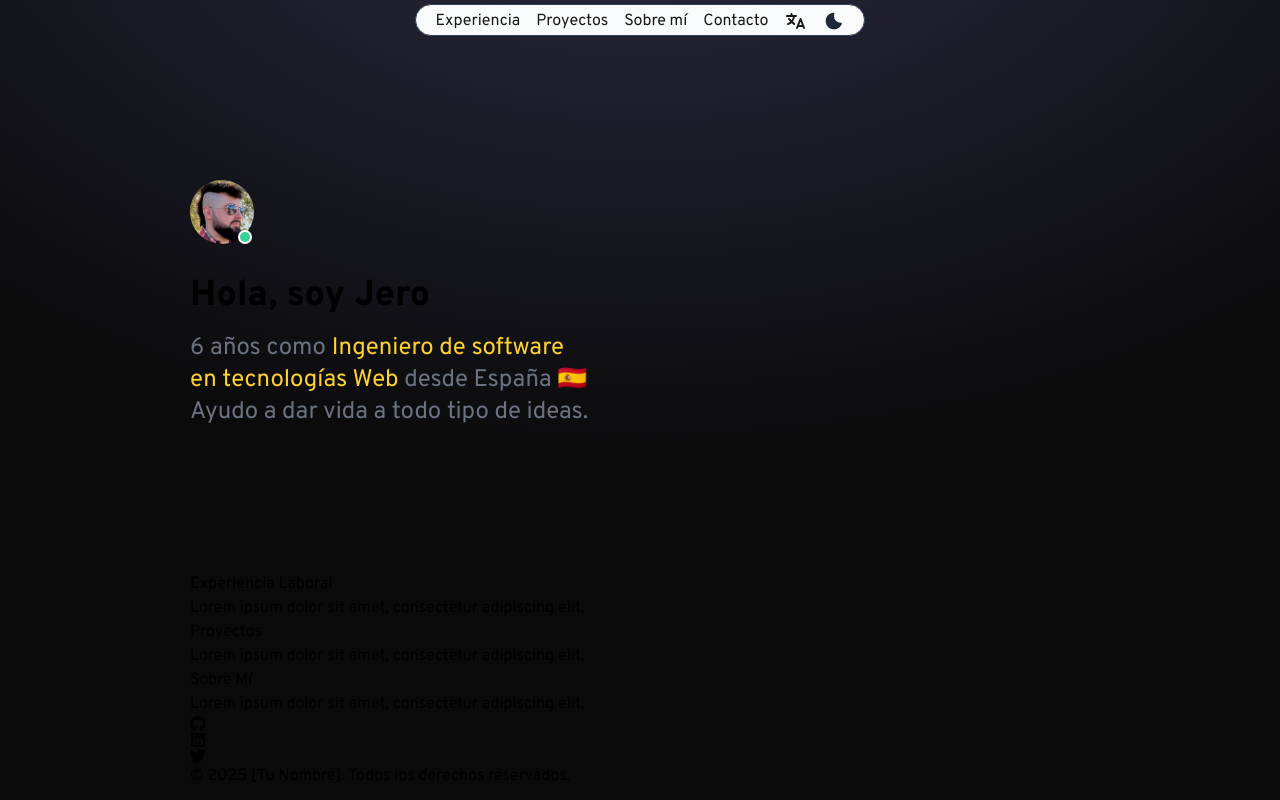
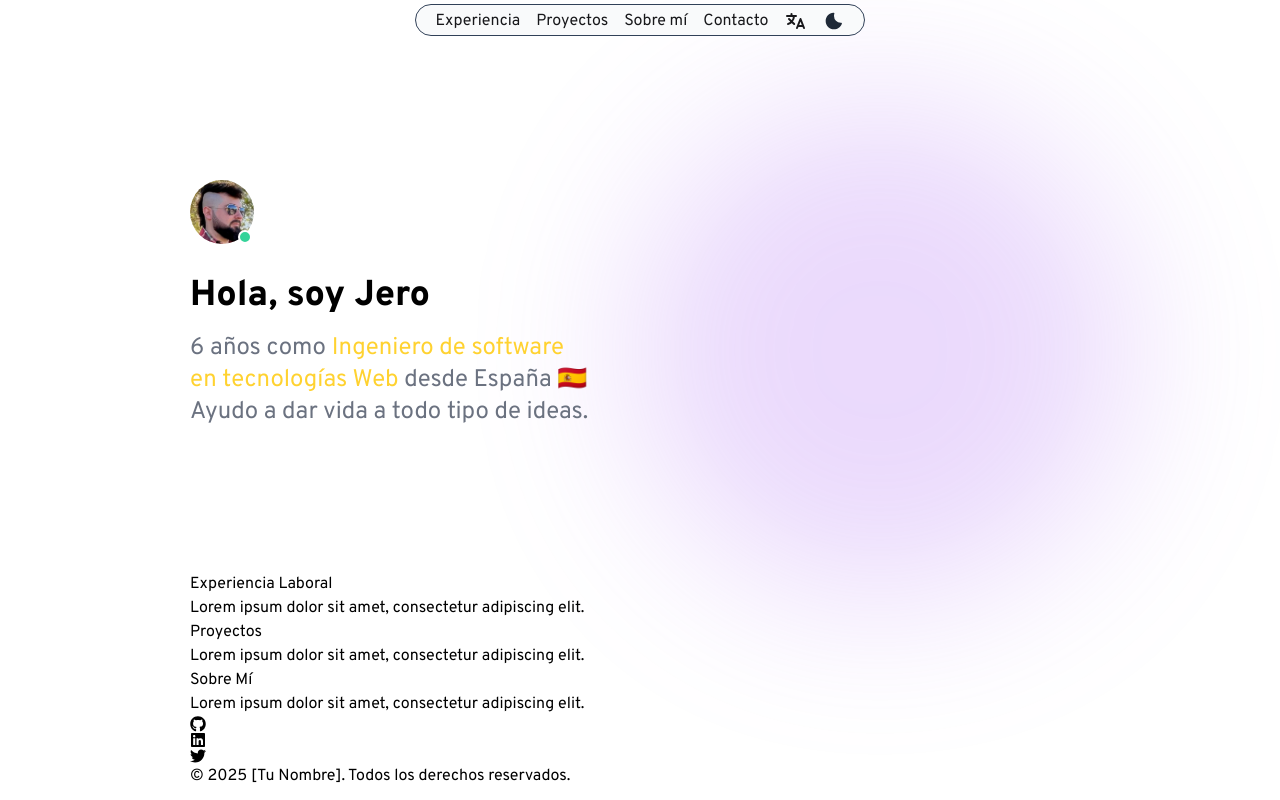
Before and after one commit to hitses/portfolio-react, a React (Vite) app: page / in a window 1280 px wide. Built offline with nearby package versions, Linux system fonts and the light colour scheme.

Commit message:
feat: implement dark mode toggle functionality in Navbar component

```diff
--- a/src/App.tsx
+++ b/src/App.tsx
@@ -11,7 +11,6 @@ import Footer from './components/Footer'
 const App: React.FC = () => {
   return (
     <I18nextProvider i18n={i18n}>
-      <div className='absolute top-0 z-[-2] h-screen w-screen bg-neutral-950 bg-[radial-gradient(ellipse_80%_80%_at_50%_-20%,rgba(120,119,198,0.3),rgba(255,255,255,0))]'></div>
       <main className='max-w-[900px] mx-auto'>
         <Header />
         <Presentation />
--- a/src/components/Header.tsx
+++ b/src/components/Header.tsx
@@ -1,4 +1,4 @@
-import React from 'react'
+import React, { useEffect, useState } from 'react'
 import { useTranslation } from 'react-i18next'
 
 const Navbar: React.FC = () => {
@@ -9,6 +9,8 @@ const Navbar: React.FC = () => {
   }
 
   const toggleTheme = () => {
+    setIsDarkMode(!isDarkMode)
+
     if (
       localStorage.getItem('color-theme') === 'dark' ||
       (!('color-theme' in localStorage) &&
@@ -32,7 +34,44 @@ const Navbar: React.FC = () => {
     }
   }
 
+  const [isDarkMode, setIsDarkMode] = useState(() => {
+    if (localStorage.getItem('color-theme') === 'dark') {
+      return true
+    } else if (localStorage.getItem('color-theme') === 'light') {
+      return false
+    } else {
+      return window.matchMedia('(prefers-color-scheme: dark)').matches
+    }
+  })
+
+  useEffect(() => {
+    if (isDarkMode) {
+      document.documentElement.classList.add('dark')
+      localStorage.setItem('color-theme', 'dark')
+    } else {
+      document.documentElement.classList.remove('dark')
+      localStorage.setItem('color-theme', 'light')
+    }
+  }, [isDarkMode])
+
   return (
+    <>
+      {!isDarkMode && (
+        <div
+          id='light-background'
+          className='fixed top-0 left-0 -z-10 h-full w-full bg-white'
+        >
+          <div className='fixed bottom-auto left-auto right-0 top-0 h-[500px] w-[500px] -translate-x-[30%] translate-y-[20%] rounded-full bg-[rgba(173,109,244,0.5)] opacity-50 blur-[80px]'></div>
+        </div>
+      )}
+
+      {isDarkMode && (
+        <div
+          id='dark-background'
+          className='fixed top-0 left-0 z-[-2] h-screen w-screen bg-neutral-950 bg-[radial-gradient(ellipse_80%_80%_at_50%_-20%,rgba(120,119,198,0.3),rgba(255,255,255,0))]'
+        ></div>
+      )}
+
       <header className='sticky top-1 w-[450px] mx-auto mt-1'>
         <nav className='bg-gray-50 dark:bg-gray-900 text-zinc-900 dark:text-stone-100 flex justify-center items-center gap-4 border border-b-1 border-slate-700 rounded-full px-4 py-0.5 pt-1'>
           <a
@@ -124,6 +163,7 @@ const Navbar: React.FC = () => {
           </button>
         </nav>
       </header>
+    </>
   )
 }
 
```
Lines whose indentation alone changed are shown as unchanged.
